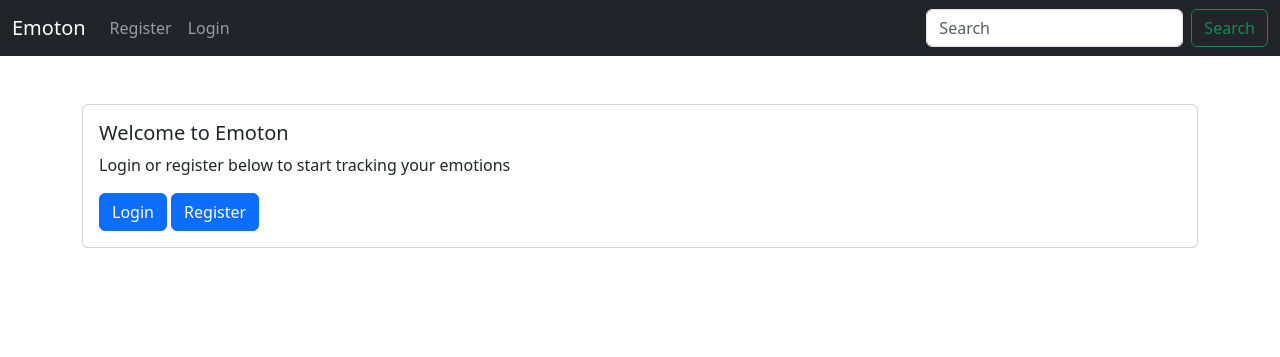
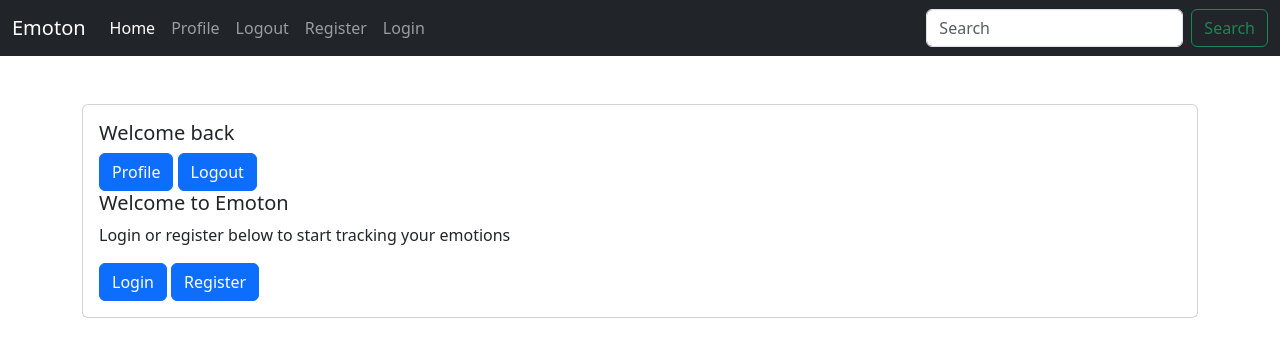
Before and after one commit to JarlathONeill/web-dev-assignment, a Node server app: page /home in a window 1280 px wide. Shown: the top 357 px of the page. Run offline with Node 20, Linux system fonts and the light colour scheme.

Commit message:
added extra functionality but logout and profile needs fixed and or created

```diff
--- a/controllers/auth.js
+++ b/controllers/auth.js
@@ -1,14 +1,16 @@
 const express = require('express');
 const register = require('./register')
 const login = require('./login')
-const logout = require('./logout')
+//const logout = require('./logout')
 const router = express.Router();
 
 
 router.post('/register', register)
 
 router.post('/login', login)
-//router.post('/logout', logout)
+
+
+//router.get('/logout', logout)
 
 
 module.exports = router;
--- a/controllers/loggedIn.js
+++ b/controllers/loggedIn.js
@@ -1,11 +1,11 @@
 const db = require("../routes/db-config");
 const jwt = require('jsonwebtoken');
 
-const loggedIn =  (req, res, next) => {
+const loggedIn = (req, res, next) => {
     if (!req.cookies.userRegistered) return next();
     try {
         const decoded = jwt.verify(req.cookies.userRegistered, process.env.JWT_SECRET);
-        db.query('SELECT * FROM users WHERE id = ?', [decoded.id], (err, result) => {
+        db.query('SELECT * FROM user WHERE user_id = ?', [decoded.id], (err, result) => {
             if (err) return next();
             req.user = result[0];
             return next();
@@ -18,4 +18,4 @@ const loggedIn =  (req, res, next) => {
 
 }
 
-module.exports - loggedIn;
+module.exports = loggedIn;
--- a/controllers/logout.js
+++ b/controllers/logout.js
@@ -0,0 +1,6 @@
+const logout = (req, res) => {
+    res.clearCookie("userRegistered");
+    res.redirect("/");
+}
+
+module.exports = logout;
--- a/package.json
+++ b/package.json
@@ -14,6 +14,7 @@
     "bcryptjs": "^2.4.3",
     "cookie-parser": "^1.4.6",
     "dotenv": "^16.3.1",
+    "ejs": "^3.1.9",
     "express": "^4.18.2",
     "jsonwebtoken": "^9.0.2",
     "mysql": "^2.18.1",
--- a/public/login.html
+++ b/public/login.html
@@ -18,9 +18,9 @@
           </button>
           <div class="collapse navbar-collapse" id="navbarCollapse">
             <ul class="navbar-nav me-auto mb-2 mb-md-0">
-              <!--<li class="nav-item">
-                <a class="nav-link active" aria-current="page" href="#">Home</a>
-              </li>!-->
+              <li class="nav-item">
+                <a class="nav-link active" aria-current="page" href="/home">Home</a>
+              </li>
               <li class="nav-item">
                 <a class="nav-link"  href="/register">Register</a>
               </li>
--- a/public/register.html
+++ b/public/register.html
@@ -16,9 +16,9 @@
           </button>
           <div class="collapse navbar-collapse" id="navbarCollapse">
             <ul class="navbar-nav me-auto mb-2 mb-md-0">
-              <!--<li class="nav-item">
-                <a class="nav-link active" aria-current="page" href="#">Home</a>
-              </li>!-->
+              <li class="nav-item">
+                <a class="nav-link active" aria-current="page" href="/home">Home</a>
+              </li>
               <li class="nav-item">
                 <a class="nav-link" aria-current="page" href="#">Register</a>
               </li>
--- a/views/index.ejs
+++ b/views/index.ejs
@@ -16,25 +16,25 @@
           </button>
           <div class="collapse navbar-collapse" id="navbarCollapse">
             <ul class="navbar-nav me-auto mb-2 mb-md-0">
-              <!--<li class="nav-item">
-                <a class="nav-link active" aria-current="page" href="#">Home</a>
-              </li>!-->
+              <li class="nav-item">
+                <a class="nav-link active" aria-current="page" href="/home">Home</a>
+              </li>
 
-              <!--if (user.status == 'ok') >
+
                 <li class="nav-item">
                   <a class="nav-link" href="/profile">Profile</a>
                 </li>
                 <li class="nav-item">
                   <a class="nav-link" href="/logout">Logout</a>
                 </li>
-               else  -->
+
                 <li class="nav-item">
                   <a class="nav-link" href="/register">Register</a>
                 </li>
                 <li class="nav-item">
                   <a class="nav-link" href="/login">Login</a>
                 </li>
-                <!---->
+
 
             </ul>
             <form class="d-flex" role="search">
@@ -49,7 +49,12 @@
         <div class="card" style="width: 100%">
             <!--<img src="..." class="card-img-top" alt="...">-->
             <div class="card-body">
-              <h5 class="card-title">Welcome to Emoton</h5>
+
+              <h5 class="card-title">Welcome back </h5>
+              <button class="btn btn-primary"><a href="/profile"></a>Profile</button>
+              <button class="btn btn-primary"><a href="../controllers/logout.js"></a>Logout</button>
+
+                <h5 class="card-title">Welcome to Emoton</h5>
               <p class="card-text">Login or register below to start tracking your emotions</p>
               <!--<a href="#" class="btn btn-primary">Go somewhere</a>-->
               <button class="btn btn-primary"><a href="/login"></a>Login</button>
```
Also changed, not shown: routes/pages.js (+8 -5 lines), public/profile.html (added), 1 other file.
